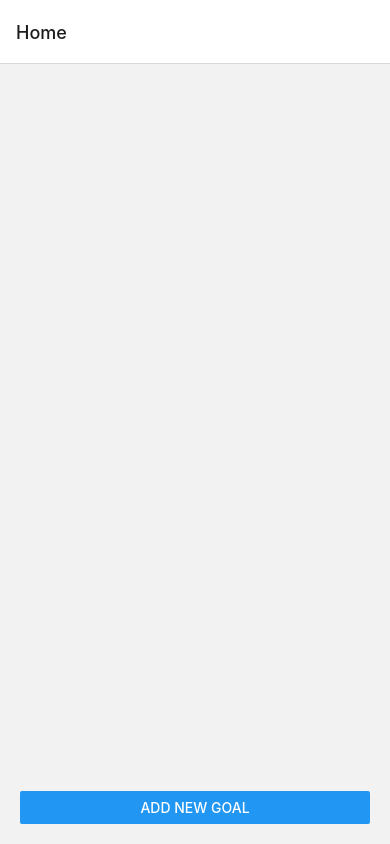
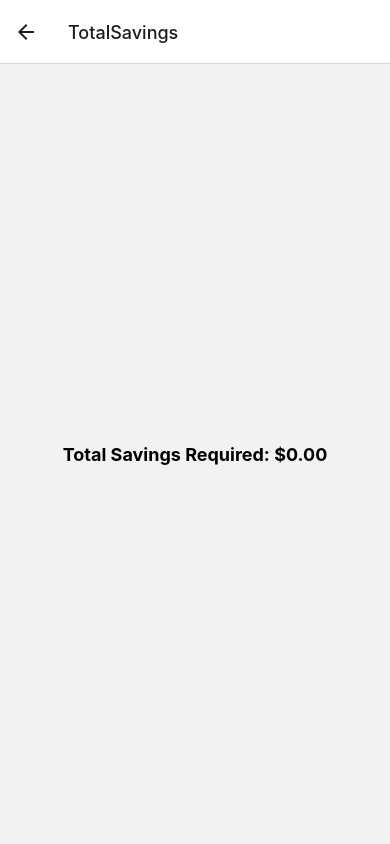
Before and after one commit to Sianah/RainyDay, a React Native app: screen /TotalSavings in a window 390 px wide. Before the commit this address had no page. Built offline with nearby package versions, Linux system fonts and the light colour scheme.

Commit message:
running into error

```diff
--- a/App.js
+++ b/App.js
@@ -1,11 +1,37 @@
 import React from 'react';
 import { NavigationContainer } from '@react-navigation/native';
-import AppNavigator from './AppNavigator';
+import { createStackNavigator } from '@react-navigation/stack';
+import HomeScreen from './HomeScreen';
+import InputGoalScreen from './InputGoalScreen';
+import TotalSavingsScreen from './TotalSavingsScreen';
+import {Button} from 'react-native';
+
+const Stack = createStackNavigator();
 
 export default function App() {
   return (
     <NavigationContainer>
-      <AppNavigator />
+      <Stack.Navigator initialRouteName="Home">
+        <Stack.Screen
+          name="Home"
+          component={HomeScreen}
+          options={({ navigation }) => ({
+            title: 'Home',
+            headerLeft: () => (
+              <Button
+                title="Total Saving"
+                onPress={() => navigation.navigate('TotalSavings')}
+              />
+            ),
+          })}
+        />
+        <Stack.Screen name="InputGoal" component={InputGoalScreen} />
+        <Stack.Screen
+          name="TotalSavings"
+          component={TotalSavingsScreen}
+          initialParams={{ goals: [] }}  // Set default goals as empty array // Set default goals as empty array
+        />
+      </Stack.Navigator>
     </NavigationContainer>
   );
 }
--- a/AppNavigator.js
+++ b/AppNavigator.js
@@ -1,16 +1,18 @@
-import React from 'react';
-import { createStackNavigator } from '@react-navigation/stack';
-import HomeScreen from './HomeScreen';
-import InputGoalScreen from './InputGoalScreen';
+import TotalSavingsScreen from './path_to_your_screens_folder/TotalSavingsScreen';
 
 const Stack = createStackNavigator();
 
-const AppNavigator = () => {
+function AppNavigator() {
   return (
-    <Stack.Navigator initialRouteName="Home">
-      <Stack.Screen name="Home" component={HomeScreen} />
-      <Stack.Screen name="InputGoal" component={InputGoalScreen} />
-    </Stack.Navigator>
+    <NavigationContainer>
+      <Stack.Navigator initialRouteName="Home">
+        <Stack.Screen name="Home" component={HomeScreen} />
+        <Stack.Screen name="InputGoal" component={InputGoalScreen} />
+        <Stack.Screen name="TotalSavings" component={TotalSavingsScreen}
+          initialParams={{ goals: [] }}  // Set default goals as empty array
+        />
+      </Stack.Navigator>
+    </NavigationContainer>
   );
 }
 
--- a/HomeScreen.js
+++ b/HomeScreen.js
@@ -3,8 +3,18 @@ import { View, Text, Button, FlatList, StyleSheet } from 'react-native';
 
 
 const HomeScreen = ({ navigation }) => {
+
   const [goals, setGoals] = useState([]);
 
+  navigation.setOptions({
+    title: 'Home',
+    headerLeft: () => (
+      <Button
+        title="Total Saving"
+        onPress={() => navigation.navigate('TotalSavings', { goals })}
+      />
+    ),
+  });
   return (
     <View style={{ flex: 1, padding: 20 }}>
       <FlatList
@@ -24,6 +34,7 @@ const HomeScreen = ({ navigation }) => {
         title="Add New Goal"
         onPress={() => navigation.navigate('InputGoal', { setGoals })}
       />
+
     </View>
   );
 }
--- /dev/null
+++ b/TotalSavingsScreen.js
@@ -0,0 +1,30 @@
+import React from 'react';
+import { View, Text, StyleSheet } from 'react-native';
+
+const TotalSavingsScreen = ({ route }) => {
+    const { goals } = route.params || [];
+
+
+  // Calculate total savings
+  const totalSavings = goals.reduce((sum, goal) => sum + parseFloat(goal.amountRequired), 0);
+
+  return (
+    <View style={styles.container}>
+        <Text style={styles.text}>Total Savings Required: ${totalSavings.toFixed(2)}</Text>
+    </View>
+);
+};
+
+const styles = StyleSheet.create({
+  container: {
+    flex: 1,
+    justifyContent: 'center',
+    alignItems: 'center',
+  },
+  text: {
+    fontSize: 18,
+    fontWeight: 'bold',
+  },
+});
+
+export default TotalSavingsScreen;
```
